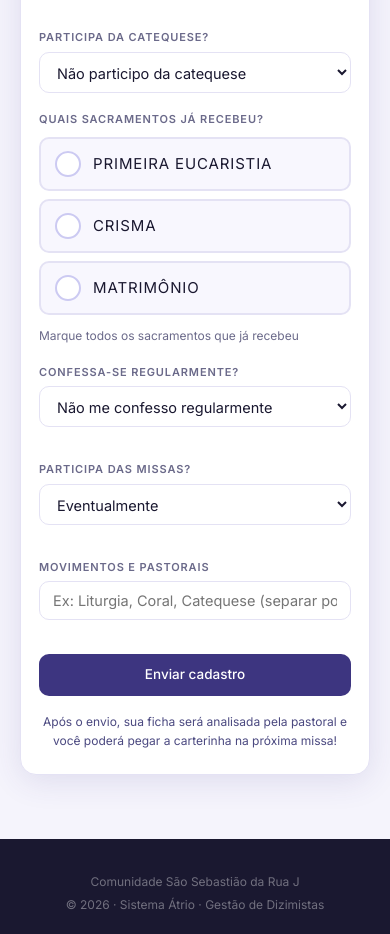
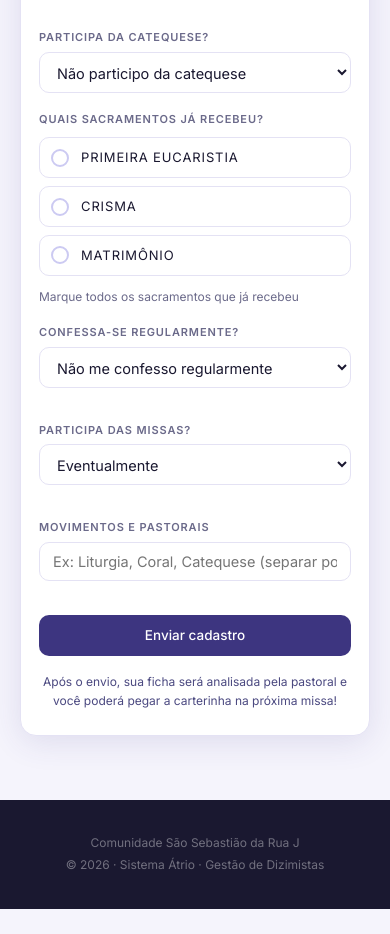
Before and after one commit to Delabeneta/atrio, a plain HTML site: page frontend/cadastro/inicial.html in a window 390 px wide. Shown: the part 1880-2814 px from the top of the page. After the commit the page ends 2789 px from the top, so only its background shows below. Drawn offline with Linux system fonts and the light colour scheme; no server answers.

Commit message:
fix: tamanho sacramento

```diff
--- a/frontend/cadastro/inicial.html
+++ b/frontend/cadastro/inicial.html
@@ -530,7 +530,7 @@ a.btn {
 }
 
 /* ============================================================
-   SACRAMENTOS - CHECKBOXES ESTILIZADOS
+   SACRAMENTOS - PADRONIZADO COM O SELECT
    ============================================================ */
 .sacramentos-grid {
   display: grid;
@@ -543,14 +543,17 @@ a.btn {
   display: flex;
   align-items: center;
   gap: 12px;
-  padding: 12px 16px;
-  background: var(--surface);
-  border: 2px solid var(--line);
+  padding: 8px 12px;
+  background: #fff;
+  border: 1.5px solid var(--line);
   border-radius: var(--radius);
   cursor: pointer;
-  transition: all 0.2s ease;
+  transition: all 0.15s ease;
   position: relative;
   user-select: none;
+  font-family: var(--font-sans);
+  font-size: 10px;
+  color: var(--ink);
 }
 
 .sacramento-item:hover {
@@ -566,10 +569,10 @@ a.btn {
   pointer-events: none;
 }
 
-/* Checkbox personalizado - ARREDONDADO */
 .sacramento-item .checkmark {
-  width: 24px;
-  height: 24px;
+  width: 18px;
+  height: 18px;
+  border-width: 1.5px;
   border-radius: 50%;
   border: 2px solid var(--line2);
   background: #fff;
@@ -577,7 +580,7 @@ a.btn {
   align-items: center;
   justify-content: center;
   flex-shrink: 0;
-  transition: all 0.2s ease;
+  transition: all 0.15s ease;
   position: relative;
 }
 
@@ -585,48 +588,32 @@ a.btn {
 .sacramento-item input[type="checkbox"]:checked + .checkmark {
   background: var(--indigo-600);
   border-color: var(--indigo-600);
-  animation: pop 0.2s ease;
 }
 
 /* Símbolo de "✓" dentro do círculo */
 .sacramento-item input[type="checkbox"]:checked + .checkmark::after {
   content: "✓";
   color: #fff;
-  font-size: 14px;
+  font-size: 13px;
   font-weight: 700;
-  animation: fadeIn 0.15s ease;
 }
 
 /* Item marcado - destaque */
 .sacramento-item:has(input:checked) {
   background: var(--indigo-50);
   border-color: var(--indigo-600);
-  box-shadow: 0 0 0 3px rgba(91, 82, 194, 0.1);
+  box-shadow: 0 0 0 3px rgba(91, 82, 194, 0.08);
 }
 
 .sacramento-label {
-  font-size: 14px;
-  font-weight: 400;
+  font-size: 13px;
+  font-weight: 300;
   color: var(--ink);
-  transition: color 0.2s;
   flex: 1;
 }
 
 .sacramento-item:has(input:checked) .sacramento-label {
-  font-weight: 500;
   color: var(--indigo-700);
-}
-
-/* Animações */
-@keyframes pop {
-  0% { transform: scale(1); }
-  50% { transform: scale(1.15); }
-  100% { transform: scale(1); }
-}
-
-@keyframes fadeIn {
-  0% { opacity: 0; transform: scale(0.5); }
-  100% { opacity: 1; transform: scale(1); }
 }
 
 /* ============================================================
@@ -639,31 +626,31 @@ a.btn {
   }
 
   .sacramento-item {
-    padding: 14px 16px;
+    padding: 10px 12px;
   }
 
   .sacramento-item .checkmark {
-    width: 28px;
-    height: 28px;
+    width: 20px;
+    height: 20px;
   }
 
   .sacramento-item input[type="checkbox"]:checked + .checkmark::after {
-    font-size: 16px;
+    font-size: 13px;
   }
 
   .sacramento-label {
-    font-size: 15px;
+    font-size: 13px;
   }
 }
 
 @media (max-width: 480px) {
   .sacramento-item {
-    padding: 12px 14px;
+    padding: 9px 11px;
   }
 
   .sacramento-item .checkmark {
-    width: 26px;
-    height: 26px;
+    width: 18px;
+    height: 18px;
   }
 }
 
@@ -687,8 +674,6 @@ a.btn {
       <a href="../admin/index.html" class="btn btn-ghost-light" style="text-decoration: none; display: inline-flex;">
       Acessar sistema
         </a>
-
-
   </div>
 </header>
 
--- a/frontend/config.js
+++ b/frontend/config.js
@@ -1,3 +1,3 @@
 const CONFIG = {
-  API_URL: 'http://localhost:3000'
+  API_URL: 'https://atrio-backend-523e.onrender.com'
 };
```
